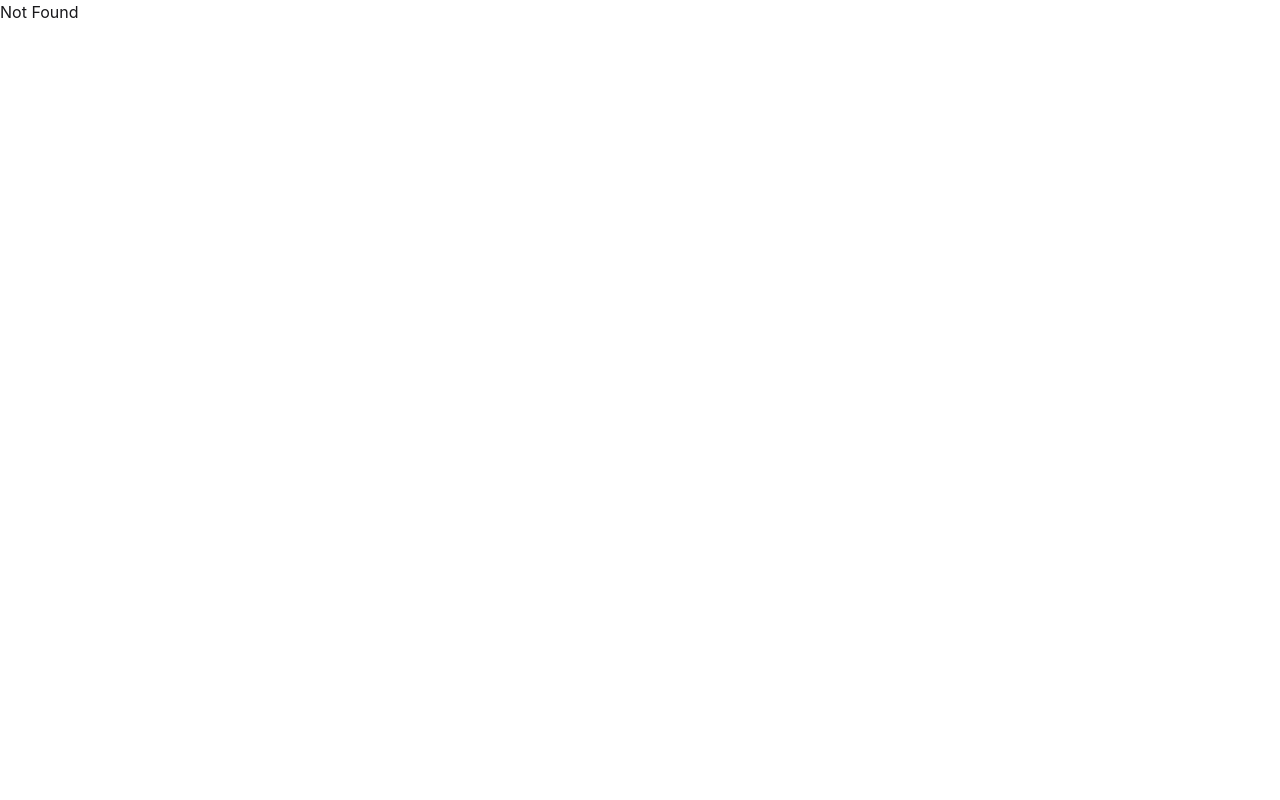
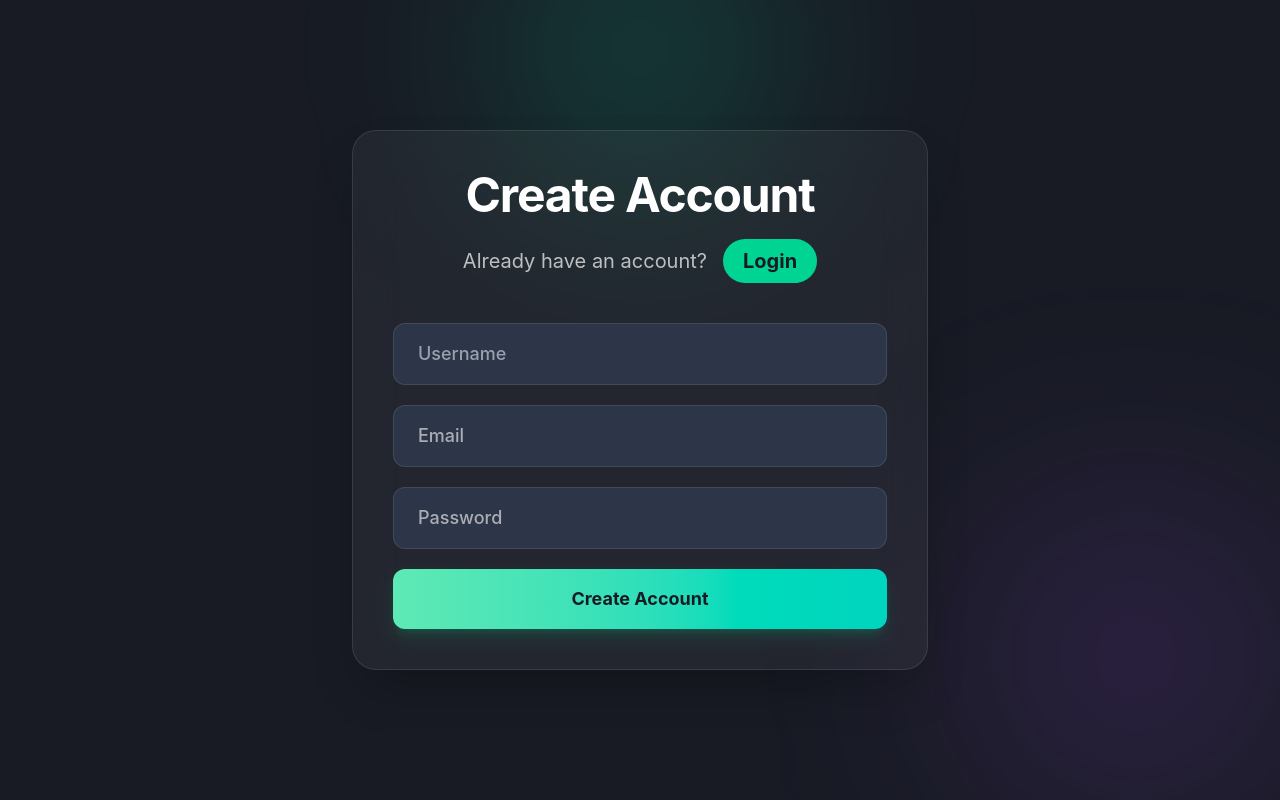
Before and after one commit to Tanish866/GoodRead_Frontend, a React (Vite) app: page /Signup in a window 1280 px wide. Built offline with nearby package versions, Linux system fonts and the light colour scheme.

Commit message:
Feat:Added ui for signup and login page

```diff
--- /dev/null
+++ b/src/Pages/Auth/Login.jsx
@@ -0,0 +1,44 @@
+import { Link } from "react-router-dom";
+
+export default function Login() {
+  return (
+    <div className="relative flex min-h-screen items-center justify-center overflow-hidden bg-[#181b24] px-4">
+      <div className="absolute -top-24 left-1/2 h-72 w-72 -translate-x-1/2 rounded-full bg-emerald-400/20 blur-[100px]" />
+      <div className="absolute bottom-0 right-0 h-72 w-72 rounded-full bg-purple-500/20 blur-[120px]" />
+
+      <div className="relative w-full max-w-xl rounded-3xl border border-white/10 bg-white/5 p-10 text-center shadow-2xl backdrop-blur-xl">
+        <h1 className="text-5xl font-bold tracking-tight text-white">
+          Login
+        </h1>
+
+        <div className="mt-5 flex items-center justify-center gap-4">
+          <p className="text-xl text-white/70">
+            Don't have an account?
+          </p>
+
+          <button className="rounded-full cursor-pointer bg-emerald-400 px-5 py-2 text-xl font-bold text-[#181b24] transition hover:bg-emerald-300">
+            <Link to="/Signup">Sign Up</Link>
+          </button>
+        </div>
+
+        <form className="mt-10 space-y-5">
+          <input
+            type="email"
+            placeholder="Email"
+            className="w-full rounded-xl border border-white/10 bg-[#2d3548] px-6 py-4 text-lg font-medium text-white outline-none placeholder:text-white/60 focus:ring-2 focus:ring-emerald-400"
+          />
+
+          <input
+            type="password"
+            placeholder="Password"
+            className="w-full rounded-xl border border-white/10 bg-[#2d3548] px-6 py-4 text-lg font-medium text-white outline-none placeholder:text-white/60 focus:ring-2 focus:ring-emerald-400"
+          />
+
+          <button className="w-full rounded-xl cursor-pointer bg-gradient-to-r from-emerald-300 to-teal-400 py-4 text-lg font-bold text-[#181b24] shadow-lg shadow-emerald-500/20 transition hover:scale-[1.01]">
+            Login
+          </button>
+        </form>
+      </div>
+    </div>
+  );
+}
--- /dev/null
+++ b/src/Pages/Auth/Signup.jsx
@@ -0,0 +1,51 @@
+import { Link } from "react-router-dom";
+
+export default function Signup() {
+  return (
+    <div className="relative flex min-h-screen items-center justify-center overflow-hidden bg-[#181b24] px-4">
+      {/* Background glow */}
+      <div className="absolute -top-24 left-1/2 h-72 w-72 -translate-x-1/2 rounded-full bg-emerald-400/20 blur-[100px]" />
+      <div className="absolute bottom-0 right-0 h-72 w-72 rounded-full bg-purple-500/20 blur-[120px]" />
+
+      <div className="relative w-full max-w-xl rounded-3xl border border-white/10 bg-white/5 p-10 text-center shadow-2xl backdrop-blur-xl">
+        <h1 className="text-5xl font-bold tracking-tight text-white">
+          Create Account
+        </h1>
+
+        <div className="mt-5 flex items-center justify-center gap-4">
+          <p className="text-xl text-white/70">
+            Already have an account?
+          </p>
+
+          <button className="rounded-full cursor-pointer bg-emerald-400 px-5 py-2 text-xl font-bold text-[#181b24] transition hover:bg-emerald-300">
+            <Link to="/Login">Login</Link>
+          </button>
+        </div>
+
+        <form className="mt-10 space-y-5" autoComplete="off">
+          <input
+            type="text"
+            placeholder="Username"
+            className="w-full rounded-xl border border-white/10 bg-[#2d3548] px-6 py-4 text-lg font-medium text-gray-900 outline-none placeholder:text-gray-400 focus:ring-2 focus:ring-emerald-400"
+          />
+
+          <input
+            type="email"
+            placeholder="Email"
+            className="w-full rounded-xl border border-white/10 bg-[#2d3548] px-6 py-4 text-lg font-medium text-white outline-none placeholder:text-white/60 focus:ring-2 focus:ring-emerald-400"
+          />
+
+          <input
+            type="password"
+            placeholder="Password"
+            className="w-full rounded-xl border border-white/10 bg-[#2d3548] px-6 py-4 text-lg font-medium text-white outline-none placeholder:text-white/60 focus:ring-2 focus:ring-emerald-400"
+          />
+
+          <button className="w-full rounded-xl cursor-pointer bg-gradient-to-r from-emerald-300 to-teal-400 py-4 text-lg font-bold text-[#181b24] shadow-lg shadow-emerald-500/20 transition hover:scale-[1.01]">
+            Create Account
+          </button>
+        </form>
+      </div>
+    </div>
+  );
+}
--- a/src/Pages/Home.jsx
+++ b/src/Pages/Home.jsx
@@ -1,4 +1,5 @@
 import logo from "Assets/Images/logo.webp";
+import { Link } from "react-router-dom";
 
 export default function Home() {
   return (
@@ -14,11 +15,11 @@ export default function Home() {
 
         <div className="mt-10 flex justify-center gap-4 md:absolute md:right-10 md:top-72 md:mt-0">
           <button className="rounded-md bg-purple-700 px-8 py-3 cursor-pointer text-lg font-bold uppercase text-white transition hover:bg-purple-800">
-            Register
+            <Link to="/Signup">Register</Link>
           </button>
 
           <button className="rounded-md bg-yellow-400 px-8 py-3 cursor-pointer text-lg font-bold uppercase text-black transition hover:bg-yellow-500">
-            Login
+            <Link to="/Login">Login</Link>
           </button>
         </div>
 
--- a/src/Routes/MainRoutes.jsx
+++ b/src/Routes/MainRoutes.jsx
@@ -1,11 +1,15 @@
-import Home from "Pages//Home";
+import Home from "Pages/Home";
+import Signup from "Pages/Auth/Signup";
 import NotFound from "Pages/NotFound";
 import { Route, Routes } from "react-router-dom";
+import Login from "Pages/Auth/Login";
 
 export default function MainRoutes(){
     return(
         <Routes>
             <Route path="/" element={<Home/>} ></Route>
+            <Route path="/Signup" element={<Signup/>} ></Route>
+            <Route path="/Login" element={<Login/>} ></Route>
             <Route path="*" element={<NotFound/>} ></Route>
         </Routes>
     );
```
